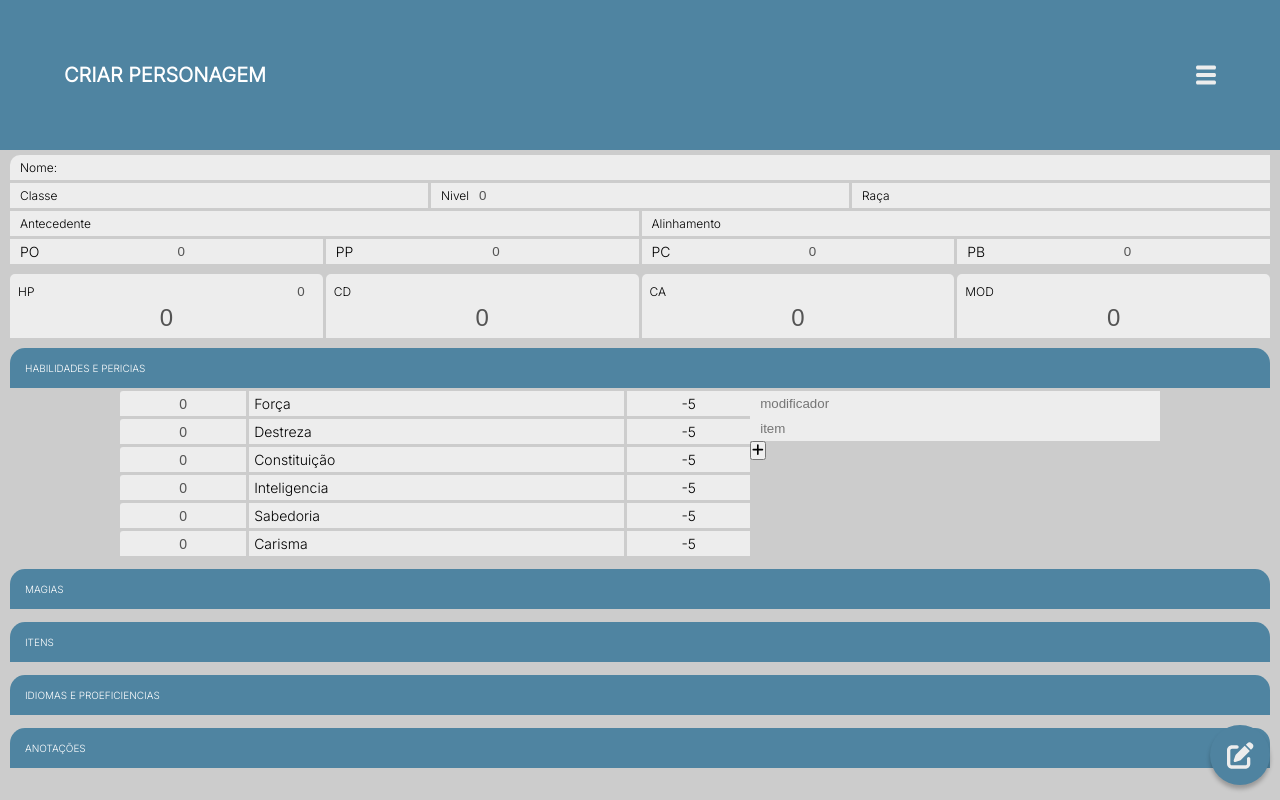
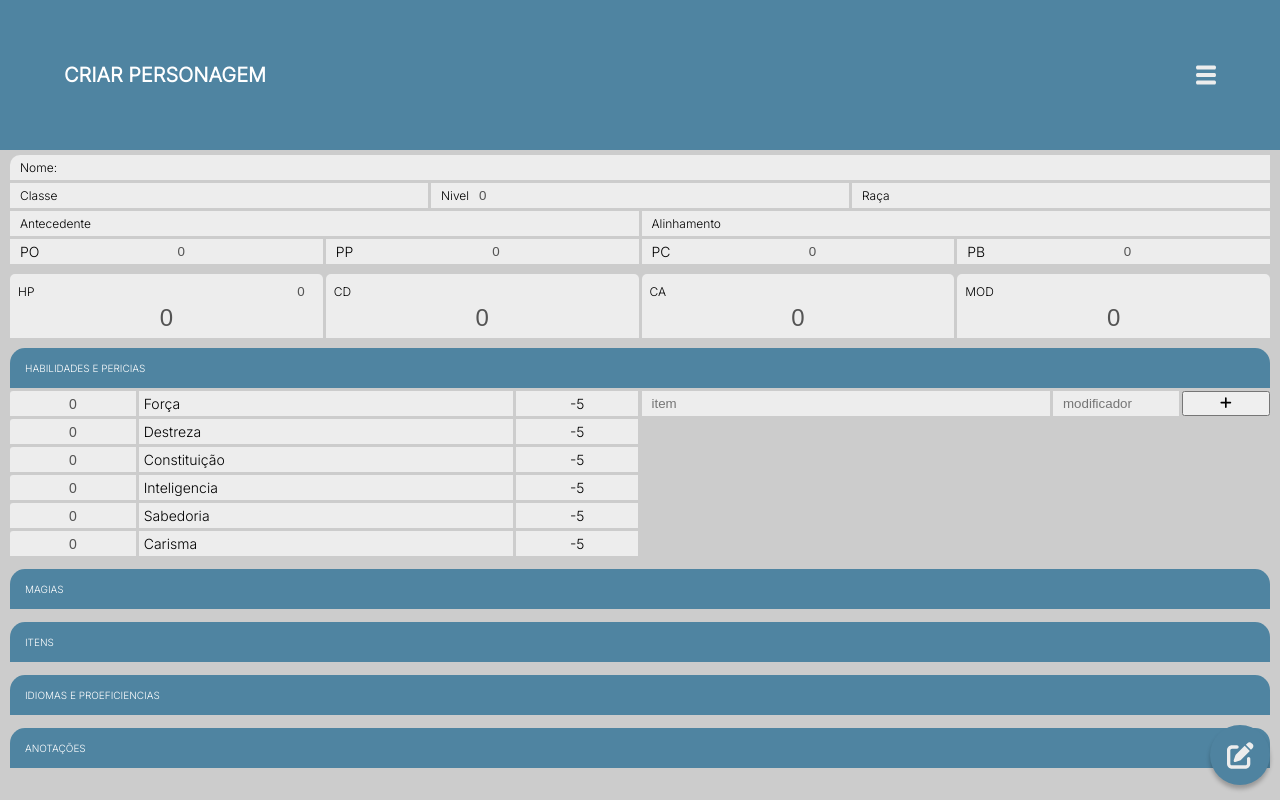
Before and after one commit to mabiiak/ficheiro-de-bolso, a React (Create React App) app: page / in a window 1280 px wide. Both pictures are taken after a click on the element "HABILIDADES E PERICIAS". Built offline with nearby package versions, Linux system fonts and the light colour scheme.

Commit message:
styles: adiciona style a lista genérica - foco nas pericias

```diff
--- /dev/null
+++ b/src/components/css/ListaSimples.css
@@ -0,0 +1,18 @@
+
+.criar, .pericia-display {
+    display: grid;
+    grid-template-areas: 'a b c';
+    grid-template-columns: 65% 20% auto;
+
+    gap: var(--gap-padrao);
+}
+
+.criar input:first-child,
+.pericia-display input:first-child {
+    grid-area: b;
+}
+
+.criar input::last-child,
+.pericia-display input:last-child {
+    grid-area: a;
+}
--- a/src/components/css/Titulos.css
+++ b/src/components/css/Titulos.css
@@ -22,6 +22,9 @@
 
 #setaGrid {
     display: flex;
-    justify-content: center;
-    flex-wrap: wrap
+    gap: var(--gap-padrao);
 }
+
+#setaGrid > div:last-child {
+    width: 50%;
+}
--- a/src/components/genericos/ListaSimples.jsx
+++ b/src/components/genericos/ListaSimples.jsx
@@ -3,6 +3,7 @@ import { Context } from '../../context/Provider'
 import { FontAwesomeIcon } from '@fortawesome/react-fontawesome'
 import { faTrash, faPlus } from '@fortawesome/free-solid-svg-icons'
 import Filtro from './Filtro'
+import '../css/ListaSimples.css'
 
 function ListaSimples({ listaCompleta, setListaCompleta, name }) {
   const { editando, editarLista, excluirItem } = useContext(Context)
@@ -53,7 +54,7 @@ function ListaSimples({ listaCompleta, setListaCompleta, name }) {
           placeholder={`${name}`}
         />
       )}
-      <div className="criar-pericia">
+      <div className="criar">
         {(name === 'itens' || name === 'pericias') && (
           <input
             onChange={(e) => obterValor(e)}
@@ -71,25 +72,18 @@ function ListaSimples({ listaCompleta, setListaCompleta, name }) {
           value={chaveNome}
           required
         />
-        {mensagemErro && <p>{mensagemErro}</p>}
         <button type="submit" onClick={() => salvar()}>
           <FontAwesomeIcon icon={faPlus} />
         </button>
+        {mensagemErro && <p>{mensagemErro}</p>}
       </div>
       {lista &&
         lista.map(({ nome, valor }, index) => (
-          <div key={index} className="linhas-pericia criar-pericia">
-            <input
-              onChange={(e) =>
-                editarLista(e, index, setListaCompleta, listaCompleta)
-              }
-              type="text"
-              name="nome"
-              placeholder="nome item"
-              value={nome}
-              disabled={!editando}
-              key={`valor_${index}`}
-            />
+          <div
+            key={index}
+            // className="linhas-pericia criar-pericia"
+            className={name === 'pericias' && 'pericia-display'}
+          >
             {(name === 'itens' || name === 'pericias') && (
               <input
                 onChange={(e) =>
@@ -103,6 +97,17 @@ function ListaSimples({ listaCompleta, setListaCompleta, name }) {
                 key={`valor_${index}`}
               />
             )}
+            <input
+              onChange={(e) =>
+                editarLista(e, index, setListaCompleta, listaCompleta)
+              }
+              type="text"
+              name="nome"
+              placeholder="nome item"
+              value={nome}
+              disabled={!editando}
+              key={`valor_${index}`}
+            />
             {editando && (
               <button
                 onClick={() =>
```
